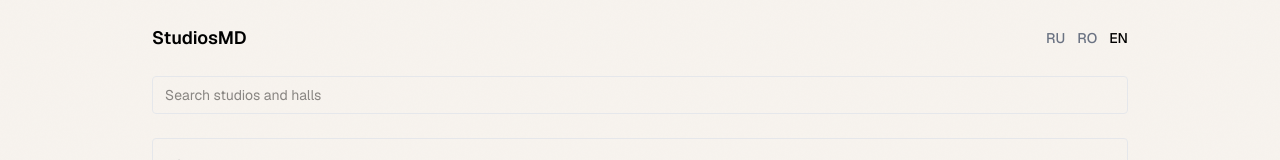
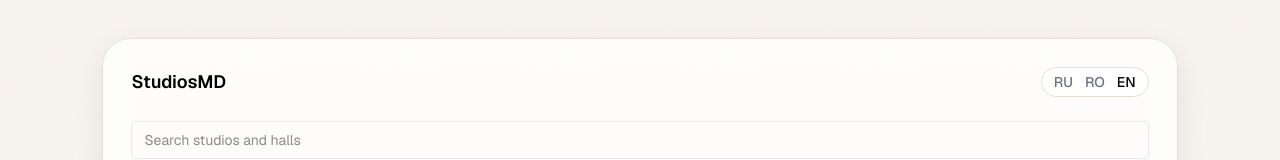
Before and after one commit to vlsh1n/studiosmd, a Next.js app: page /en in a window 1280 px wide. Shown: the top 160 px of the page. Built offline with nearby package versions, Linux system fonts and the light colour scheme; no server answers; the database is empty.

Commit message:
feat: add locale layout shell

```diff
--- a/src/app/[locale]/layout.tsx
+++ b/src/app/[locale]/layout.tsx
@@ -47,14 +47,18 @@ export default async function LocaleLayout({ children, params }: Props) {
   }
 
   return (
-    <div className="min-h-screen">
-      <header className="mx-auto flex w-full max-w-5xl items-center justify-between px-6 py-6">
-        <div className="text-lg font-semibold text-black">
-          {t(locale, "projectName")}
-        </div>
-        <LocaleSwitcher locale={locale} />
-      </header>
-      <main className="mx-auto w-full max-w-5xl px-6 pb-16">{children}</main>
+    <div className="page">
+      <div className="panel p-5 sm:p-7">
+        <header className="flex items-center justify-between gap-4">
+          <div className="text-lg font-semibold text-black">
+            {t(locale, "projectName")}
+          </div>
+          <div className="pill">
+            <LocaleSwitcher locale={locale} />
+          </div>
+        </header>
+        <main className="stack pt-6">{children}</main>
+      </div>
     </div>
   );
 }
```
